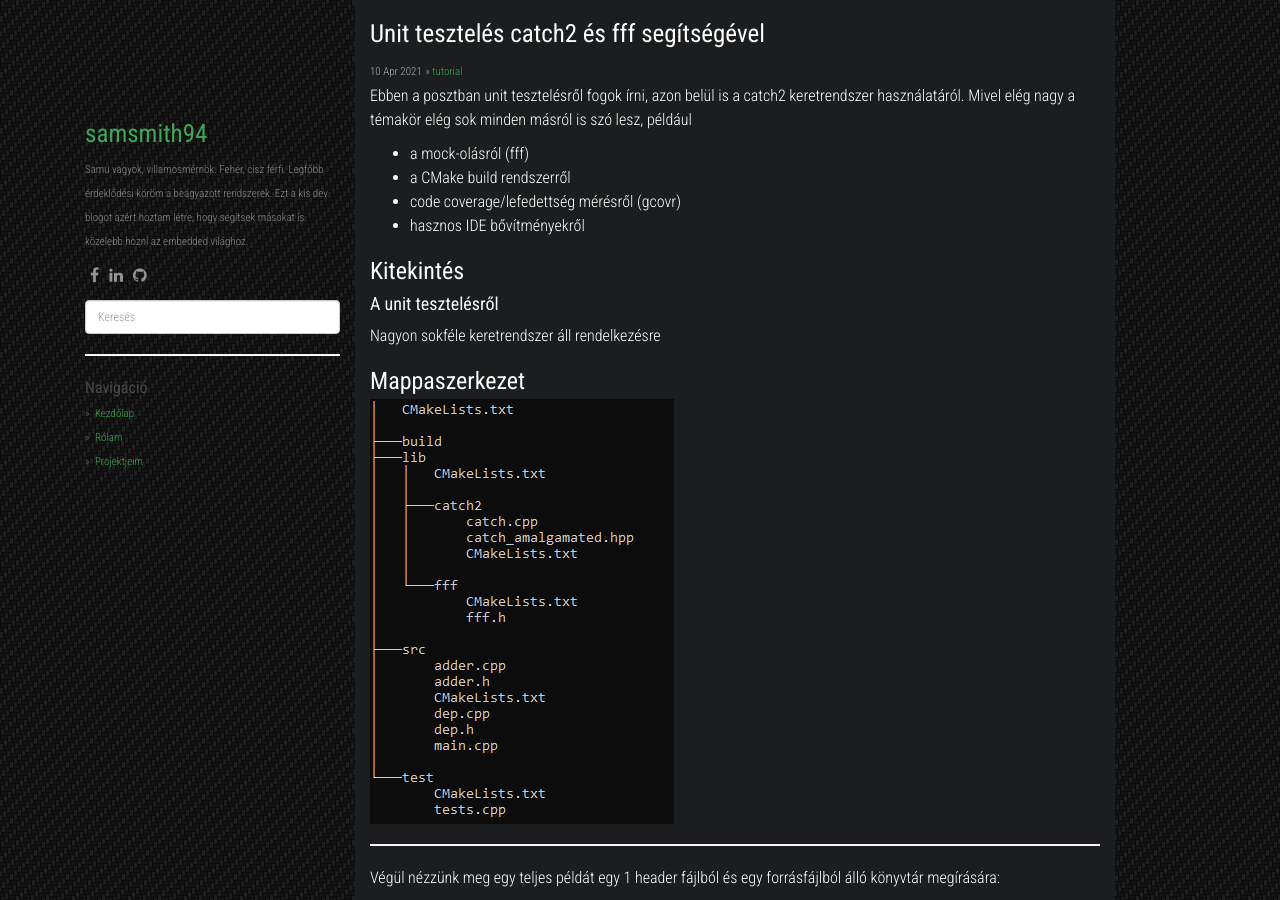
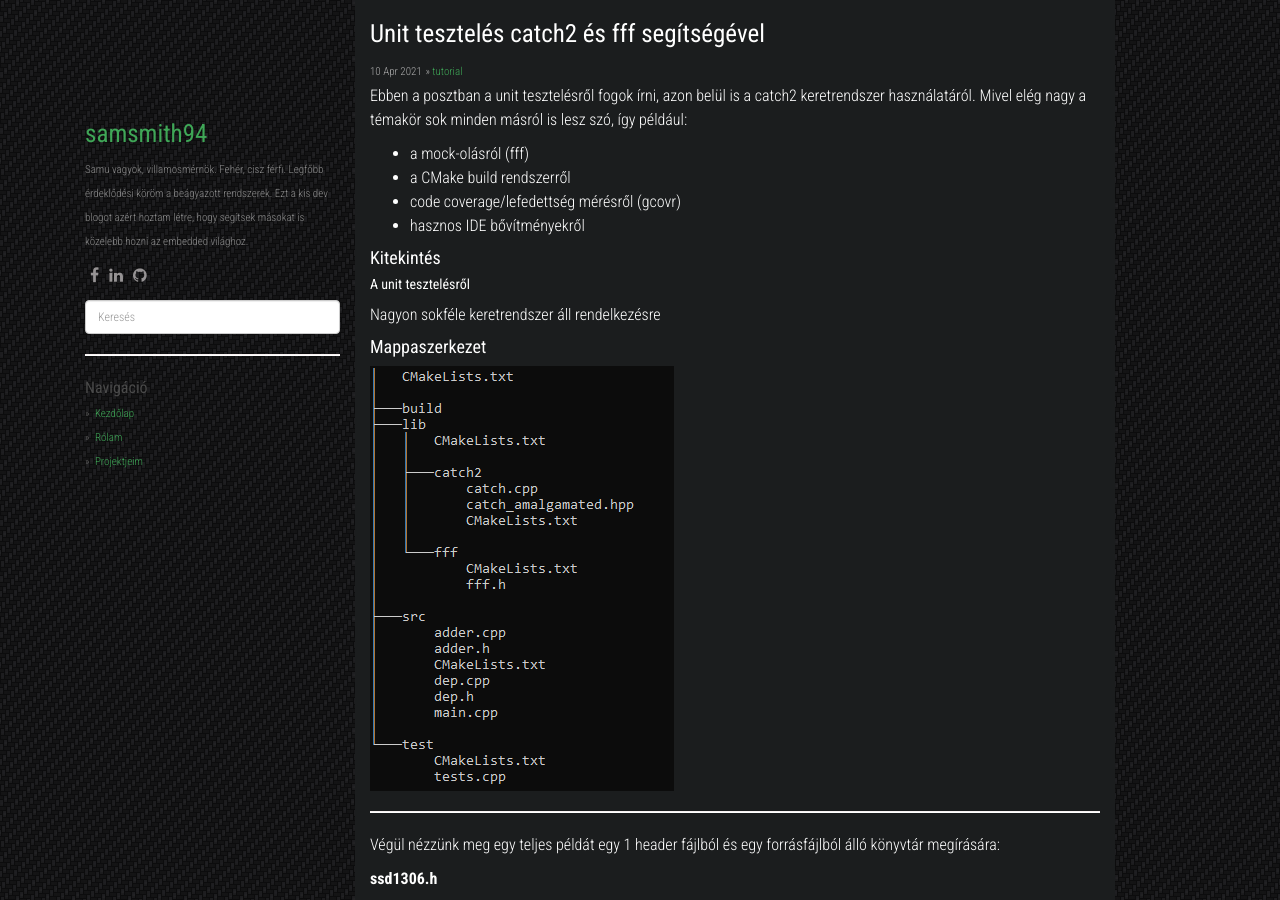
Before and after one commit to samsmith94/samsmith94.github.io, a Jekyll site: the page built from _posts/2021-03-30-unit-testing.md, in a window 1280 px wide and 900 px high. Built offline with Jekyll 4.4.1, drawn with Linux system fonts in a browser that asks for light colours; nearby versions of some CDN libraries; comment, search, counter and statistics services are not loaded; some of the changed text lies outside the part shown.

```diff
--- a/_posts/2021-03-30-unit-testing.md
+++ b/_posts/2021-03-30-unit-testing.md
@@ -5,22 +5,22 @@
 categories: [tutorial]
 ---
 
-Ebben a posztban unit tesztelésről fogok írni, azon belül is a catch2 keretrendszer használatáról.
-Mivel elég nagy a témakör elég sok minden másról is szó lesz, például
+Ebben a posztban a unit tesztelésről fogok írni, azon belül is a catch2 keretrendszer használatáról.
+Mivel elég nagy a témakör sok minden másról is lesz szó, így például:
 
 - a mock-olásról (fff)
 - a CMake build rendszerről
 - code coverage/lefedettség mérésről (gcovr)
 - hasznos IDE bővítményekről
 
-### Kitekintés
+#### Kitekintés
 
-#### A unit tesztelésről
+##### A unit tesztelésről
 
 Nagyon sokféle keretrendszer áll rendelkezésre
 
 
-### Mappaszerkezet
+#### Mappaszerkezet
 
 ![Mappaszerkezet](https://raw.githubusercontent.com/samsmith94/samsmith94.github.io/master/static/img/_posts/unittesting/folder.png)
 
```
Also changed, not shown: _posts/2021-03-30-vs-code.md (added, +53 -0 lines).
